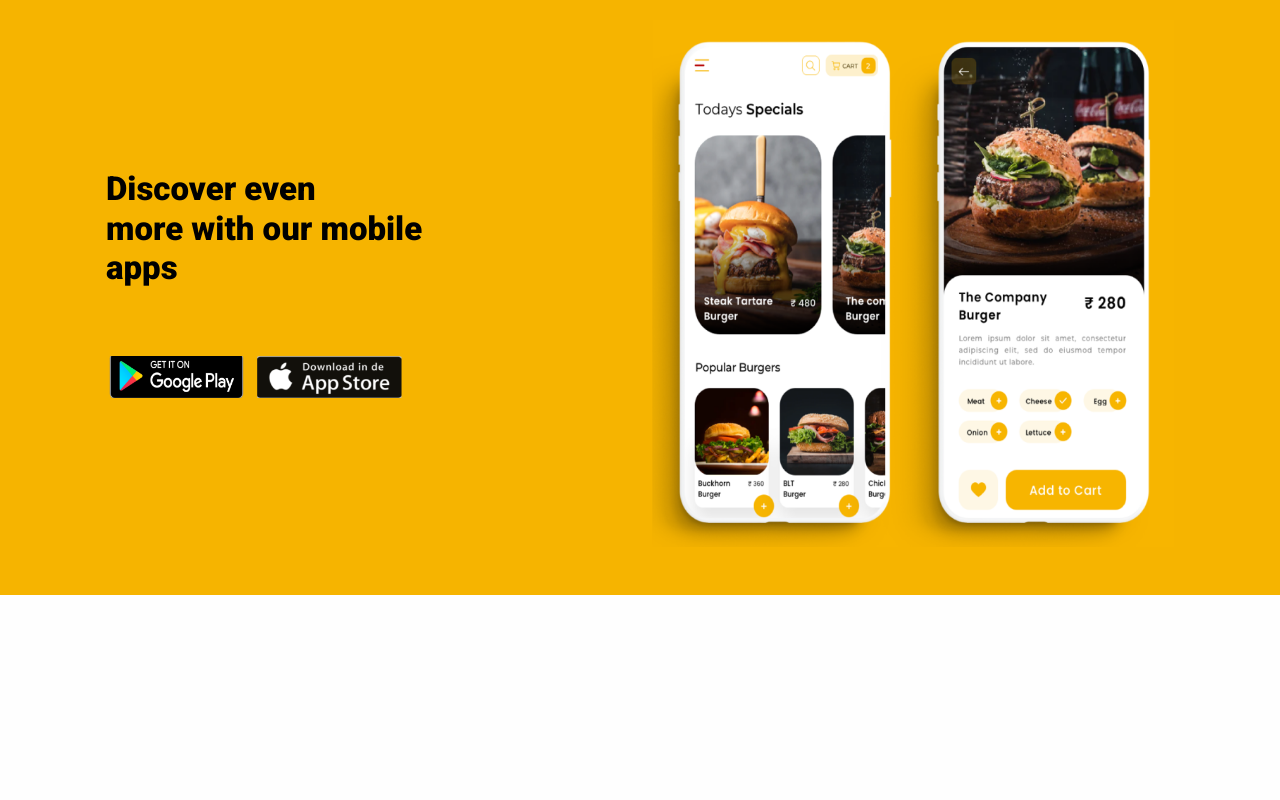
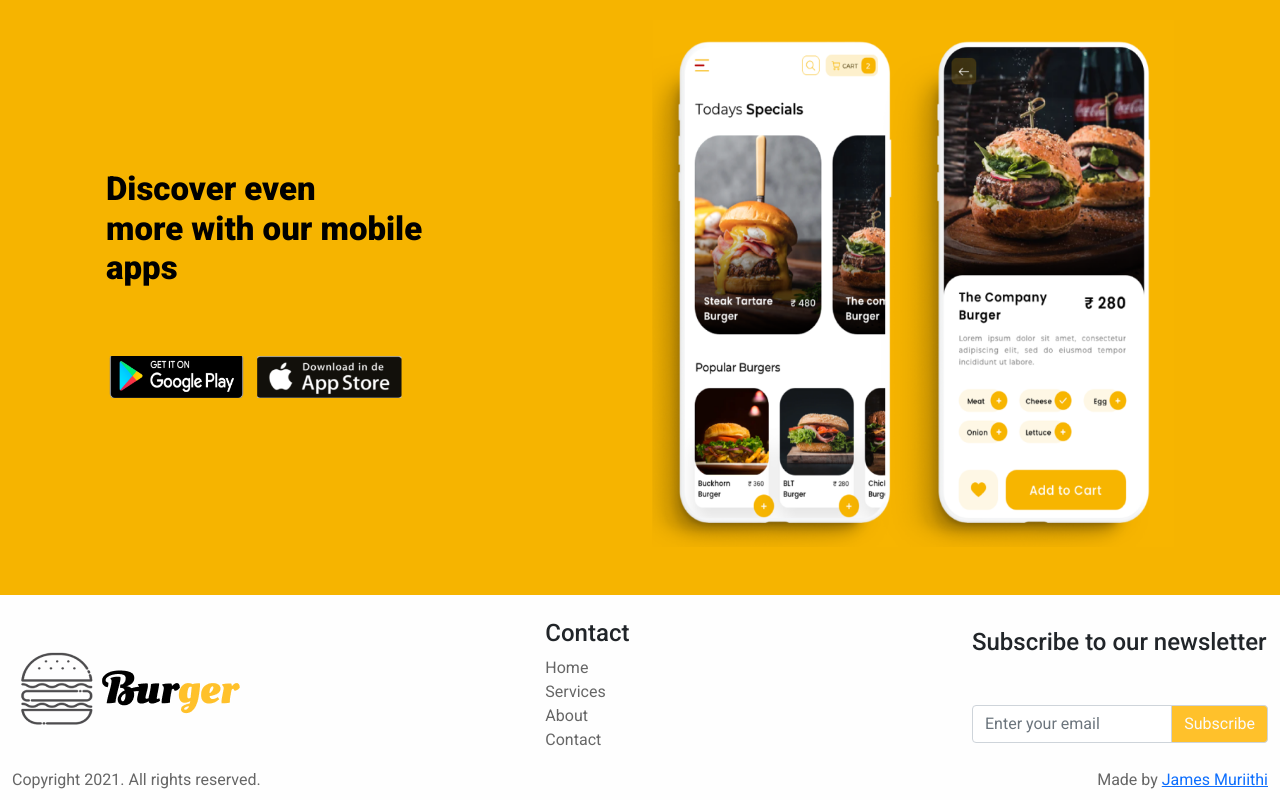
Before and after one commit to james-muriithi/burger-palace, a website: page index.html in a window 1280 px wide. Shown: the part 3677-4477 px from the top of the page. Before the commit the page ends 4272 px from the top, so only its background shows below. Drawn offline with nearby package versions, Linux system fonts and the light colour scheme.

Commit message:
added footer

```diff
--- a/index.html
+++ b/index.html
@@ -408,6 +408,49 @@
         </div>
     </section>
 
+    <footer class="pt-4">
+        <div class="upper-section container-fluid">
+            <div class="row align-items-center">
+                <div class="col-md-3 col-sm-6 logo">
+                    <img src="./images/logo.png" alt="Logo" class="img-fluid" height="50">
+
+                </div>
+                <div class="col-md-4 col-sm-6 offset-lg-2 contact text-left text-sm-text mt-4 mt-sm-0">
+                    <h4>Contact</h4>
+                    <a href="#">Home</a>
+                    <a href="#">Services</a>
+                    <a href="#">About</a>
+                    <a href="#">Contact</a>
+                </div>
+                <div class="col-md-5 col-lg-3 col-sm-12 mt-4 mt-sm-0">
+                    <h4>Subscribe to our newsletter</h4>
+                    <div class="input-group mt-5">
+                        <input type="email" class="form-control" placeholder="Enter your email"
+                            aria-label="Enter your email" aria-describedby="subscribe">
+                        <button class="input-group-text" id="subscribe">Subscribe</button>
+                    </div>
+                </div>
+            </div>
+        </div>
+        <div class="lower-section pt-3 pb-2">
+            <div class="container-fluid">
+                <div class="row">
+                    <div class="col-md-4 col-sm-6 mt-2 mt-md-0">
+                        <span>Copyright 2021. All rights reserved.</span>
+                    </div>
+                    <div class="col-md-4 col-sm-6 mt-2 mt-md-0">
+
+                    </div>
+                    <div class="col-md-4 col-sm-6 text-md-right my-2 my-md-0">
+                        <span>
+                            Made by <a href="https://james-muriithi.firebaseapp.com/">James Muriithi</a>
+                        </span>
+                    </div>
+                </div>
+            </div>
+        </div>
+    </footer>
+
     <script src="https://cdnjs.cloudflare.com/ajax/libs/jquery/3.6.0/jquery.min.js"
         integrity="sha512-894YE6QWD5I59HgZOGReFYm4dnWc1Qt5NtvYSaNcOP+u1T9qYdvdihz0PPSiiqn/+/3e7Jo4EaG7TubfWGUrMQ=="
         crossorigin="anonymous" referrerpolicy="no-referrer"></script>
--- a/scss/partials/_global.scss
+++ b/scss/partials/_global.scss
@@ -19,9 +19,23 @@ html {
     }
 }
 
+input {
+    &:active,
+    &:focus {
+        outline: none !important;
+        box-shadow: none !important;
+    }
+}
+
 .bg-lg-transparent {
     @media screen and (min-width: map-get($breakpoints, "lg" )) {
         background-color: transparent !important;
+    }
+}
+
+.text-md-right{
+    @media screen and (min-width: map-get($breakpoints, "md" )) {
+        text-align: right;
     }
 }
 
--- a/scss/partials/components/_components.scss
+++ b/scss/partials/components/_components.scss
@@ -4,3 +4,4 @@
 @import "./menu";
 @import "./offer";
 @import "./download";
+@import "./footer";
--- /dev/null
+++ b/scss/partials/components/_footer.scss
@@ -0,0 +1,20 @@
+/* Footer */
+footer {
+    .contact {
+        a {
+            display: block;
+            text-decoration: none;
+            color: lighten($black, 40%);
+            &:hover {
+                color: $black;
+            }
+        }
+    }
+    #subscribe {
+        background-color: map-get($colors, "primary");
+        color: darken($white, 2%);
+    }
+    .lower-section {
+        color: lighten($black, 40%);
+    }
+}
--- a/scss/partials/components/_menu.scss
+++ b/scss/partials/components/_menu.scss
@@ -49,9 +49,6 @@
                 text-align: center;
                 border: none;
                 background-color: $add-to-cart;
-                &:focus {
-                    outline: none;
-                }
             }
             &:hover {
                 background-color: darken($add-to-cart, 3%);
```
Also changed, not shown: css/style.css.
